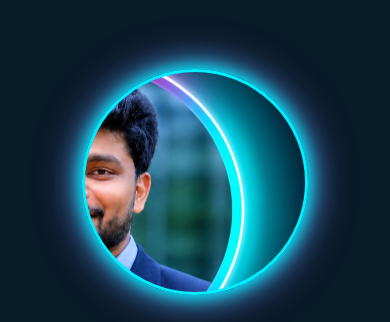
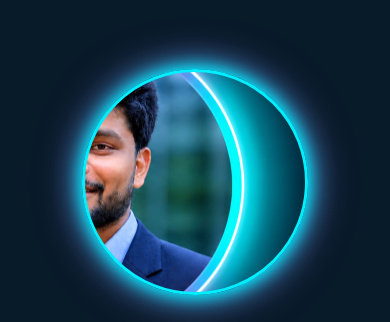
Before and after one commit to chinnisrinu7979/my-portfolio, a website: page index.html in a window 390 px wide. Shown: the part 66-388 px from the top of the page. Drawn offline with nearby package versions, Linux system fonts and the light colour scheme.

Commit message:
Update stylesheet.css

```diff
--- a/stylesheet.css
+++ b/stylesheet.css
@@ -879,7 +879,7 @@ html {
     background-size: 380% auto;
 
     /* Adjust face and hair position */
-    background-position: 100% 40%;
+    background-position: 100% 50%;
 
     border-radius: 50%;
     border: 3px solid #0ef;
```
